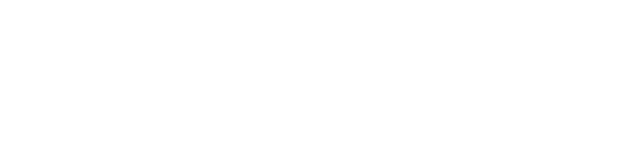
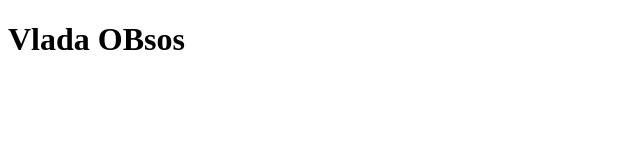
Before and after one commit to REdOmar-tsx/my-project, a plain HTML site: page index.html in a window 1280 px wide. Shown: the whole page, without its empty margins (0-640 px from the left). Drawn offline with Linux system fonts and the light colour scheme.

Commit message:
edit html file

```diff
--- a/index.html
+++ b/index.html
@@ -6,6 +6,6 @@
     <title>Documdent</title>
 </head>
 <body>
-
+    <h1>Vlada OBsos</h1>
 </body>
 </html></html>
```
